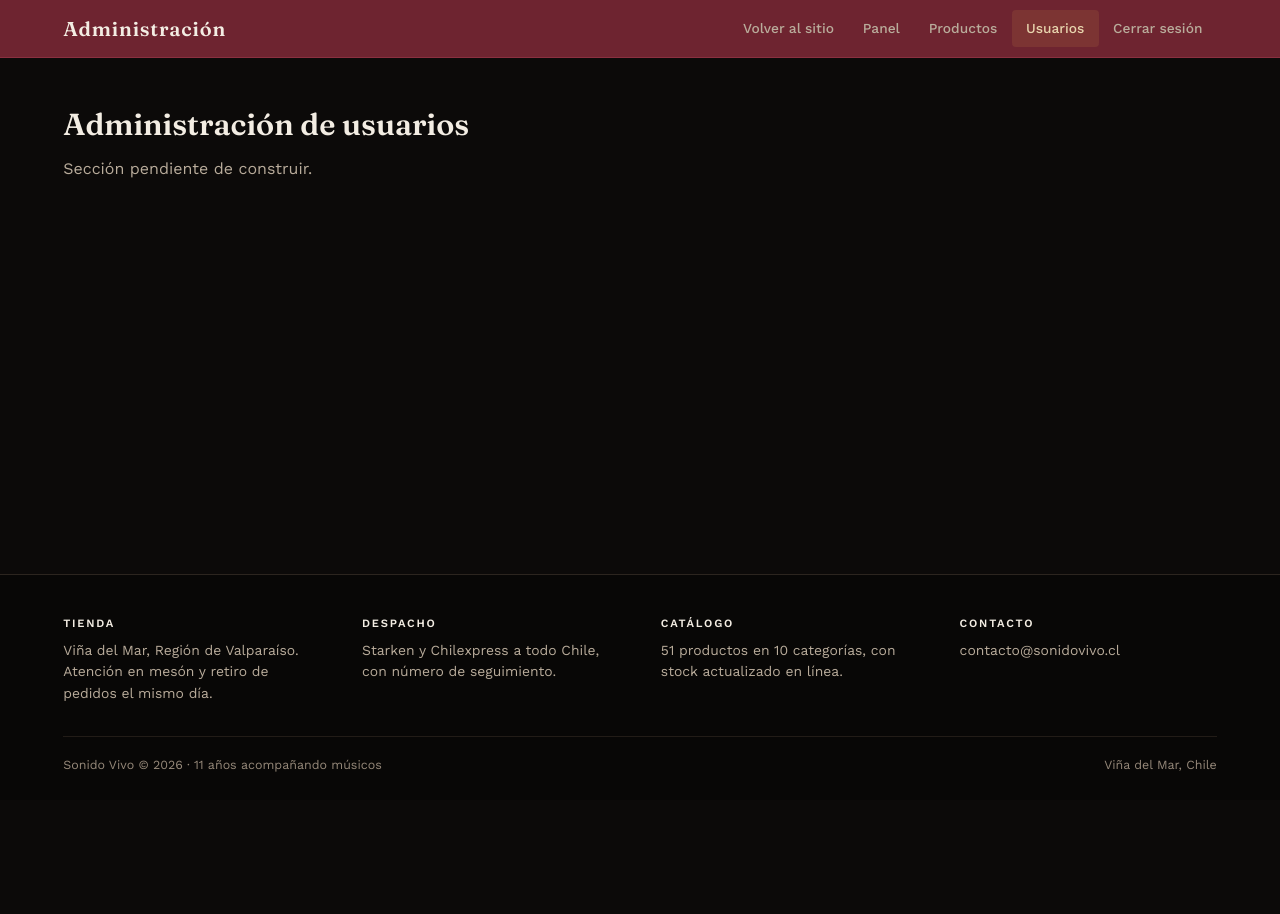
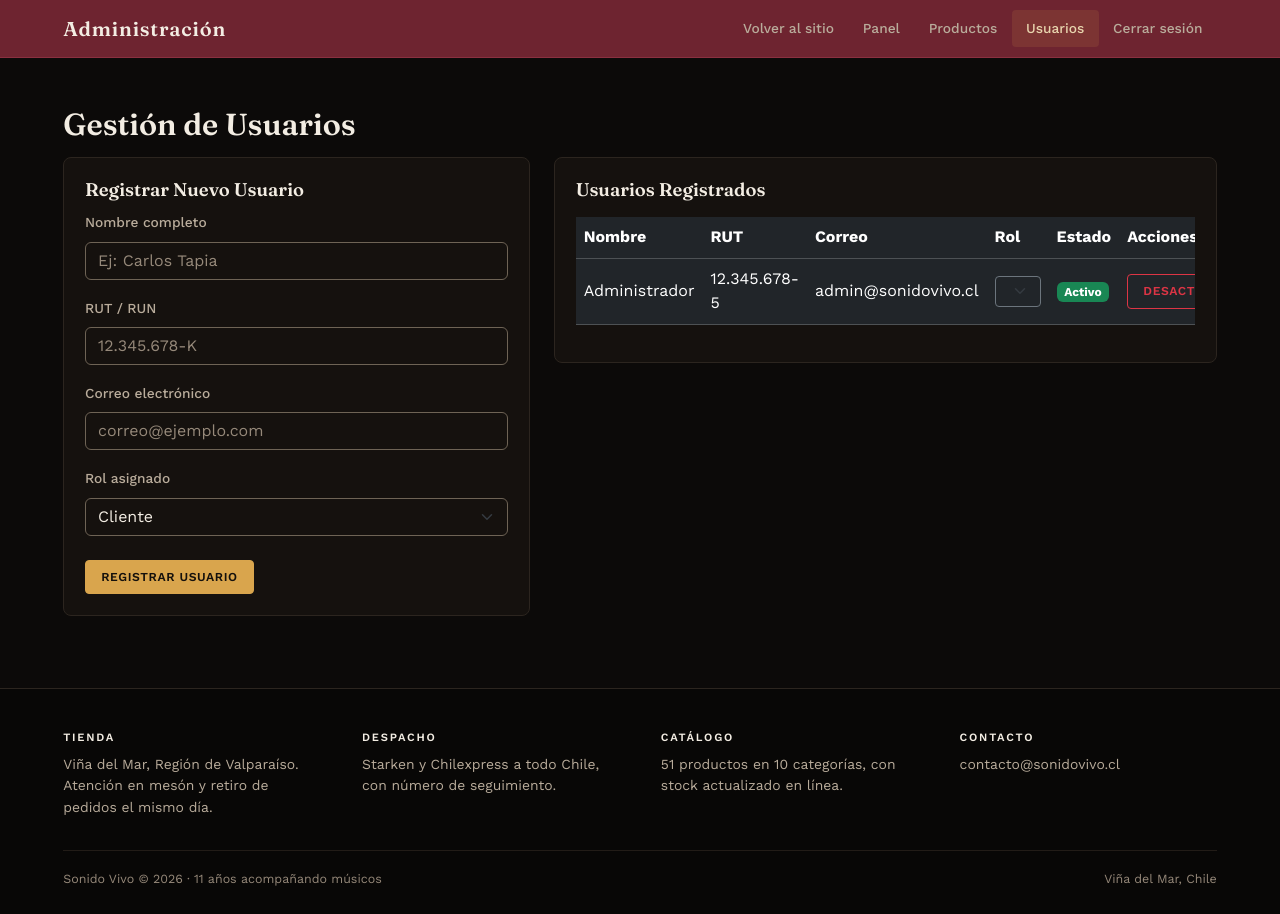
Before and after one commit to Si-Gon/sonido-vivo-2, a React (Vite) app: page /admin/usuarios in a window 1280 px wide. Before the commit the page ends 800 px from the top, so only its background shows below. Built offline with nearby package versions, Linux system fonts and the light colour scheme.

Commit message:
feat: implementa modulo CRUD de administracion de usuarios

```diff
--- a/src/Paginas/AdminUsuarios.tsx
+++ b/src/Paginas/AdminUsuarios.tsx
@@ -1,11 +1,219 @@
-function AdminUsuarios() {
+import { useState } from "react";
+import CampoFormulario from "../Componentes/moleculas/CampoFormulario";
+import CampoSeleccion from "../Componentes/moleculas/CampoSeleccion";
+import Boton from "../Componentes/atomos/Boton";
+import Aviso from "../Componentes/atomos/Aviso";
+import { validarRut, formatearRut } from "../utilidades/rut";
 
-    return(
-        <section className="sv-seccion">
-            <h1>Administración de usuarios</h1>
-            <p className="sv-pendiente">Sección pendiente de construir.</p>
-        </section>
-    )
+interface Usuario {
+    id: number;
+    nombre: string;
+    rut: string;
+    email: string;
+    rol: "Cliente" | "Administrador";
+    activo: boolean;
 }
 
-export default AdminUsuarios
+const usuariosIniciales: Usuario[] = [
+    {
+        id: 1,
+        nombre: "Administrador",
+        rut: "12.345.678-5",
+        email: "admin@sonidovivo.cl",
+        rol: "Administrador",
+        activo: true
+    }
+];
+
+function AdminUsuarios() {
+    const [usuarios, setUsuarios] = useState<Usuario[]>(usuariosIniciales);
+    const [nombre, setNombre] = useState("");
+    const [rut, setRut] = useState("");
+    const [email, setEmail] = useState("");
+    const [rol, setRol] = useState<"Cliente" | "Administrador">("Cliente");
+    const [error, setError] = useState("");
+    const [aviso, setAviso] = useState("");
+
+    const alCambiarRut = (valor: string) => {
+        setRut(formatearRut(valor));
+    };
+
+    const handleCrearUsuario = (e: React.FormEvent) => {
+        e.preventDefault();
+        setError("");
+
+        if (!nombre.trim() || !rut.trim() || !email.trim() || !rol) {
+            setError("Todos los campos son obligatorios.");
+            return;
+        }
+
+        if (!validarRut(rut)) {
+            setError("El RUT ingresado no es válido.");
+            return;
+        }
+
+        if (!email.includes("@") || !email.includes(".")) {
+            setError("Ingrese un correo electrónico válido.");
+            return;
+        }
+
+        const nuevoUsuario: Usuario = {
+            id: Date.now(),
+            nombre,
+            rut,
+            email,
+            rol,
+            activo: true
+        };
+
+        setUsuarios([...usuarios, nuevoUsuario]);
+        setAviso("Usuario registrado exitosamente.");
+        setNombre("");
+        setRut("");
+        setEmail("");
+        setRol("Cliente");
+    };
+
+    const toggleEstadoUsuario = (id: number) => {
+        setUsuarios(
+            usuarios.map((u) =>
+                u.id === id ? { ...u, activo: !u.activo } : u
+            )
+        );
+        setAviso("Estado de usuario actualizado.");
+    };
+
+    const cambiarRolUsuario = (id: number, nuevoRol: "Cliente" | "Administrador") => {
+        setUsuarios(
+            usuarios.map((u) =>
+                u.id === id ? { ...u, rol: nuevoRol } : u
+            )
+        );
+        setAviso("Rol actualizado correctamente.");
+    };
+
+    return (
+        <section className="sv-seccion sv-seccion-ancha">
+            <h1>Gestión de Usuarios</h1>
+
+            <div className="row g-4">
+                <div className="col-12 col-lg-5">
+                    <form className="sv-panel" onSubmit={handleCrearUsuario}>
+                        <h3>Registrar Nuevo Usuario</h3>
+
+                        {error && <p className="text-danger mb-3">{error}</p>}
+
+                        <CampoFormulario
+                            etiqueta="Nombre completo"
+                            tipo="text"
+                            nombre="nombre"
+                            valor={nombre}
+                            marcador="Ej: Carlos Tapia"
+                            alCambiar={setNombre}
+                        />
+
+                        <CampoFormulario
+                            etiqueta="RUT / RUN"
+                            tipo="text"
+                            nombre="rut"
+                            valor={rut}
+                            marcador="12.345.678-K"
+                            alCambiar={alCambiarRut}
+                        />
+
+                        <CampoFormulario
+                            etiqueta="Correo electrónico"
+                            tipo="email"
+                            nombre="email"
+                            valor={email}
+                            marcador="correo@ejemplo.com"
+                            alCambiar={setEmail}
+                        />
+
+                        <CampoSeleccion
+                            etiqueta="Rol asignado"
+                            nombre="rol"
+                            valor={rol}
+                            opciones={[
+                                { valor: "Cliente", etiqueta: "Cliente" },
+                                { valor: "Administrador", etiqueta: "Administrador" }
+                            ]}
+                            alCambiar={(val) => setRol(val as "Cliente" | "Administrador")}
+                        />
+
+                        <div className="mt-4">
+                            <Boton texto="Registrar Usuario" tipo="submit" />
+                        </div>
+                    </form>
+                </div>
+
+                <div className="col-12 col-lg-7">
+                    <div className="sv-panel">
+                        <h3>Usuarios Registrados</h3>
+                        <div className="table-responsive mt-3">
+                            <table className="table table-dark table-hover align-middle">
+                                <thead>
+                                    <tr>
+                                        <th>Nombre</th>
+                                        <th>RUT</th>
+                                        <th>Correo</th>
+                                        <th>Rol</th>
+                                        <th>Estado</th>
+                                        <th>Acciones</th>
+                                    </tr>
+                                </thead>
+                                <tbody>
+                                    {usuarios.map((usr) => (
+                                        <tr key={usr.id}>
+                                            <td>{usr.nombre}</td>
+                                            <td>{usr.rut}</td>
+                                            <td>{usr.email}</td>
+                                            <td>
+                                                <select
+                                                    className="form-select form-select-sm bg-dark text-white border-secondary"
+                                                    value={usr.rol}
+                                                    onChange={(e) =>
+                                                        cambiarRolUsuario(
+                                                            usr.id,
+                                                            e.target.value as "Cliente" | "Administrador"
+                                                        )
+                                                    }
+                                                >
+                                                    <option value="Cliente">Cliente</option>
+                                                    <option value="Administrador">Administrador</option>
+                                                </select>
+                                            </td>
+                                            <td>
+                                                <span
+                                                    className={`badge ${
+                                                        usr.activo ? "bg-success" : "bg-danger"
+                                                    }`}
+                                                >
+                                                    {usr.activo ? "Activo" : "Inactivo"}
+                                                </span>
+                                            </td>
+                                            <td>
+                                                <button
+                                                    className={`btn btn-sm ${
+                                                        usr.activo ? "btn-outline-danger" : "btn-outline-success"
+                                                    }`}
+                                                    onClick={() => toggleEstadoUsuario(usr.id)}
+                                                >
+                                                    {usr.activo ? "Desactivar" : "Activar"}
+                                                </button>
+                                            </td>
+                                        </tr>
+                                    ))}
+                                </tbody>
+                            </table>
+                        </div>
+                    </div>
+                </div>
+            </div>
+
+            {aviso && <Aviso mensaje={aviso} alCerrar={() => setAviso("")} />}
+        </section>
+    );
+}
+
+export default AdminUsuarios;
```
